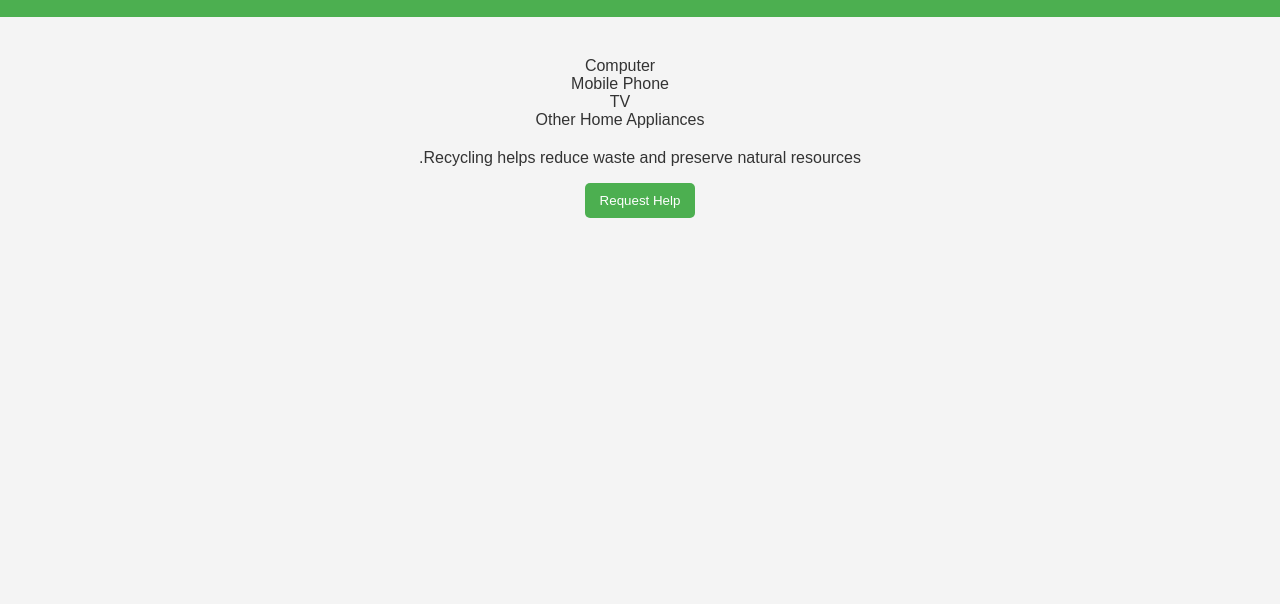
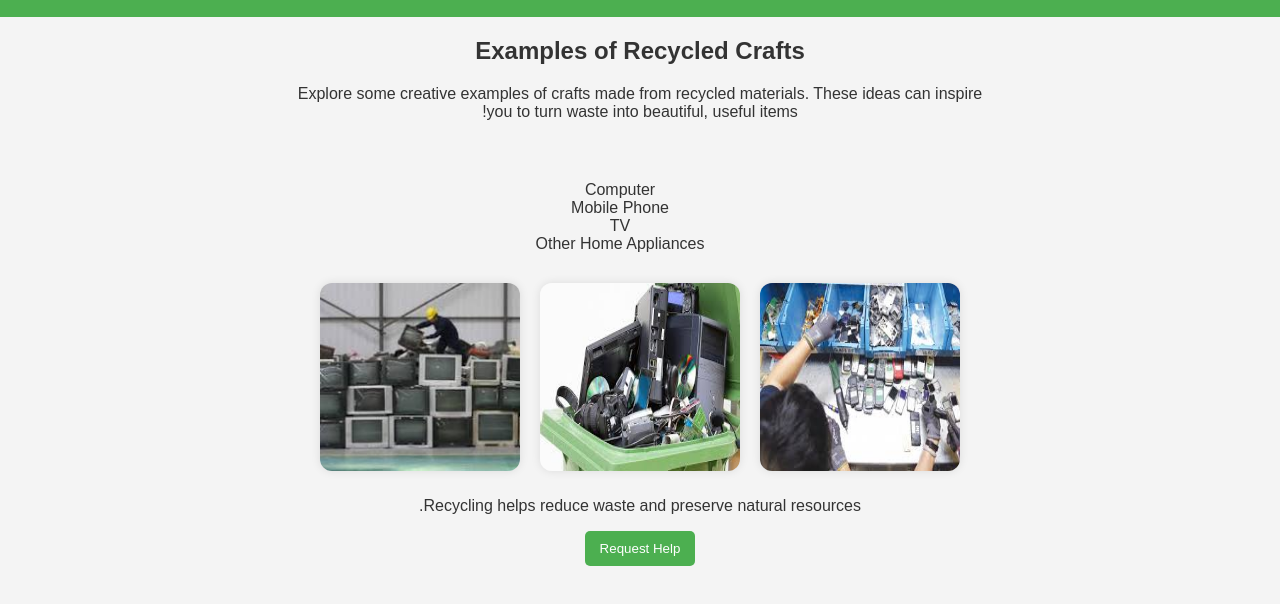
Before and after one commit to amira-atallah/recycling, a plain HTML site: page recycling_examples.html in a window 1280 px wide. Shown: the part 60-664 px from the top of the page. Drawn offline with Linux system fonts and the light colour scheme.

Commit message:
add crafts

```diff
--- a/recycling_examples.html
+++ b/recycling_examples.html
@@ -1,20 +1,47 @@
 <!DOCTYPE html>
 <html lang="en">
   <head>
-  <meta charset="UTF-8">
-  <meta name="viewport" content="width=device-width, initial-scale=1.0">
+    <meta charset="UTF-8" />
+    <meta name="viewport" content="width=device-width, initial-scale=1.0" />
     <title>Recycling Examples</title>
-  <link rel="stylesheet" href="styles.css">
+    <link rel="stylesheet" href="styles.css" />
   </head>
   <body>
     <header><h1>Examples of Recycling</h1></header>
+
+    <section id="recycling-title" style="text-align: center; margin-top: 20px">
+      <h2>Examples of Recycled Crafts</h2>
+      <p style="max-width: 700px; margin: 0 auto 20px">
+        Explore some creative examples of crafts made from recycled materials.
+        These ideas can inspire you to turn waste into beautiful, useful items!
+      </p>
+    </section>
     <section class="examples">
-    <ul style="list-style-type: none;">
+      <ul style="list-style-type: none">
         <li>Computer</li>
         <li>Mobile Phone</li>
         <li>TV</li>
         <li>Other Home Appliances</li>
       </ul>
+
+      <div class="gallery">
+        <img
+          src="./images/image1.jpeg"
+          alt="Recycled Craft 1"
+          style="width: 200px; margin: 10px"
+        />
+        <img
+          src="./images/image2.jpeg"
+          alt="Recycled Craft 2"
+          style="width: 200px; margin: 10px"
+        />
+        <img
+          src="./images/image3.jpeg"
+          alt="Recycled Craft 3"
+          style="width: 200px; margin: 10px"
+        />
+      </div>
+
       <p>Recycling helps reduce waste and preserve natural resources.</p>
       <form action="request_help.html" method="post">
         <button type="submit">Request Help</button>
--- a/styles.css
+++ b/styles.css
@@ -82,3 +82,15 @@ a {
 a:hover {
     text-decoration: underline;
 }
+
+.gallery {
+    display: flex;
+    justify-content: center;
+    flex-wrap: wrap;
+    margin-top: 20px;
+  }
+
+  .gallery img {
+    border-radius: 12px;
+    box-shadow: 0 0 10px rgba(0,0,0,0.1);
+  }
```
Also changed, not shown: store.html (+31 -3 lines), images/image1.jpeg (added), images/image2.jpeg (added), images/image3.jpeg (added), images/image4.jpeg (added), images/image5.jpeg (added), images/image6.jpeg (added), images/image7.jpeg (added). Lines whose indentation alone changed are shown as unchanged.
